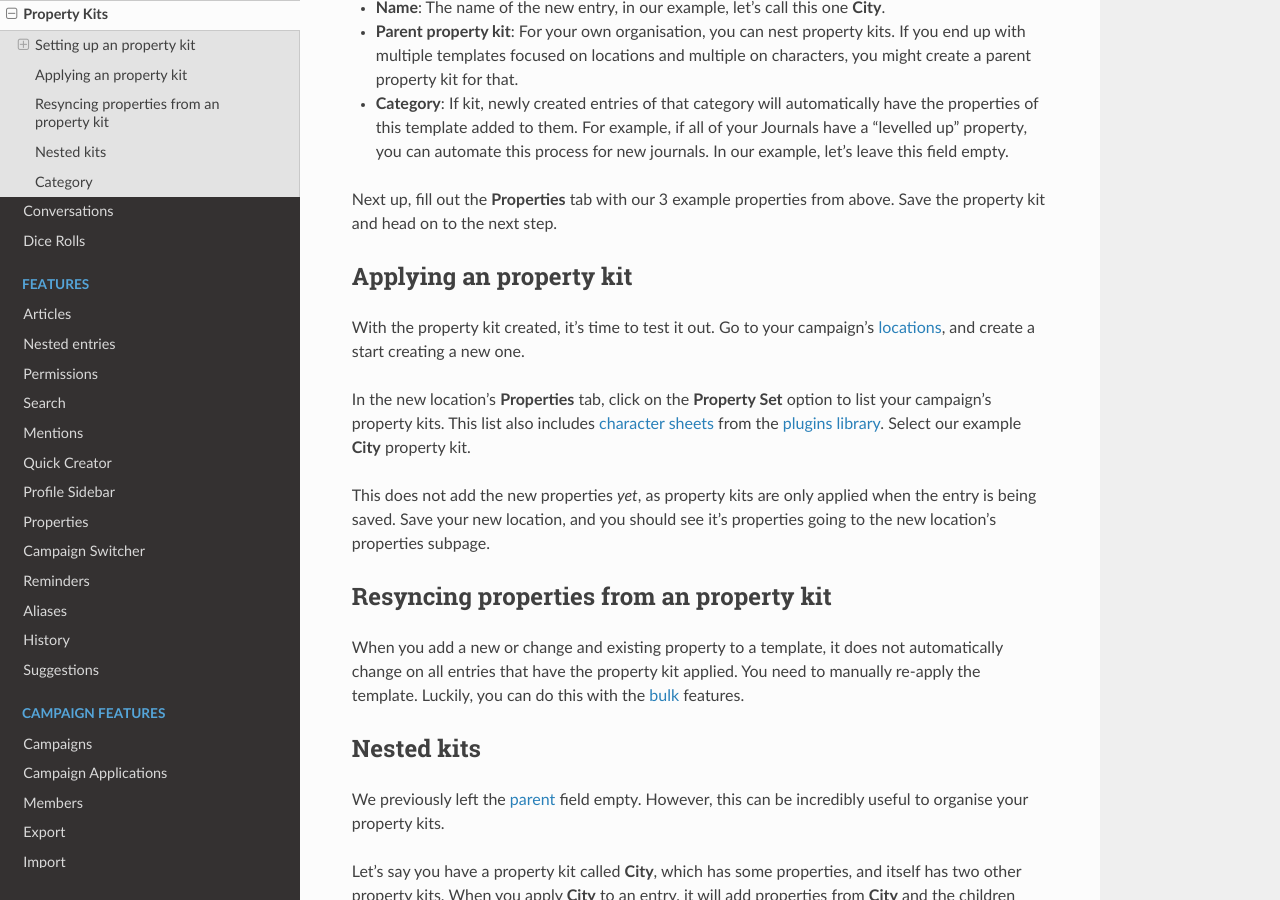
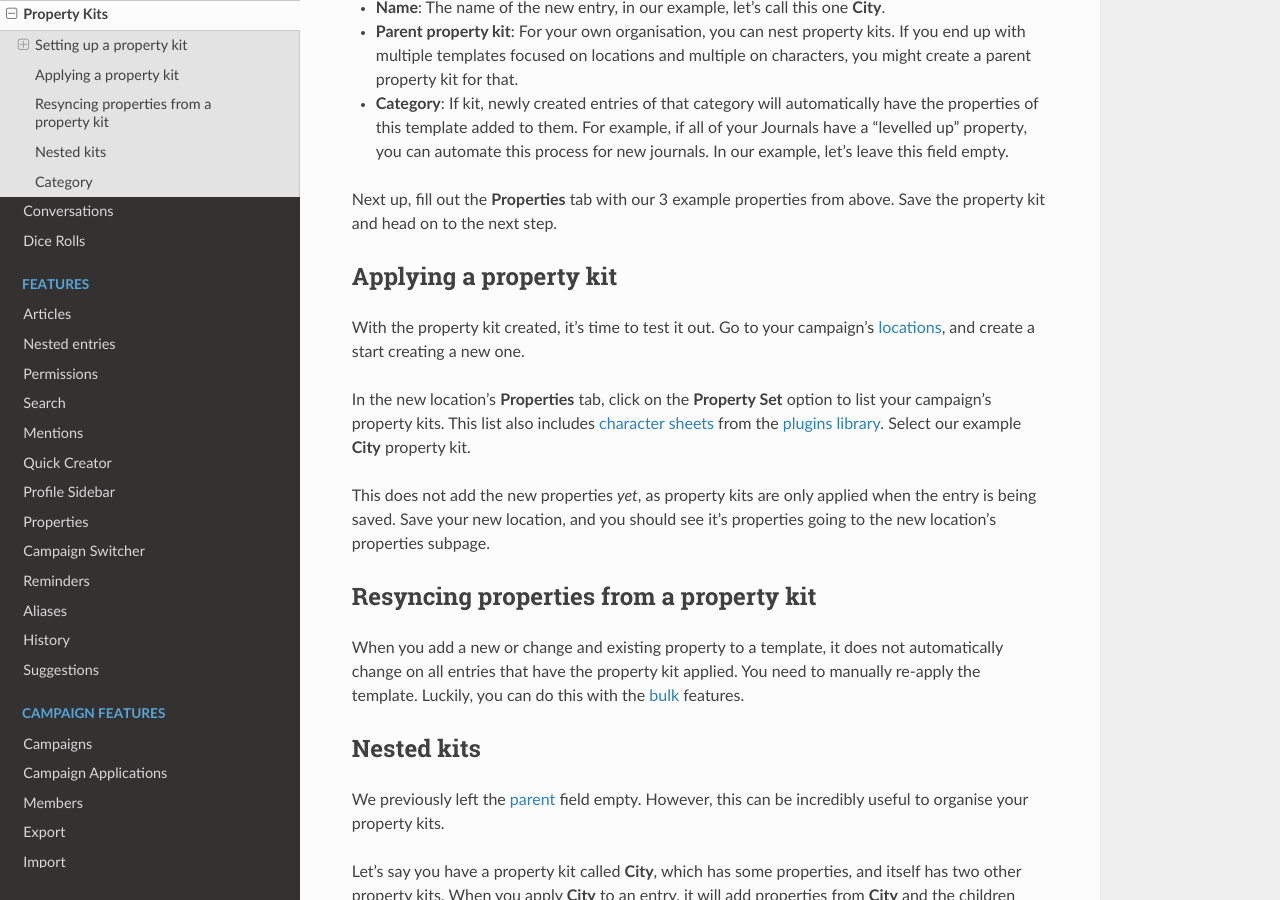
Before and after one commit to owlchester/kanka-docs, a Sphinx documentation site: the page built from docs/entries/property-kits.md, in a window 1280 px wide and 900 px high, scrolled down 1248 px. Built offline with Sphinx 7.4.7 and the Read the Docs theme 3.1.0, drawn with Linux system fonts in a browser that asks for light colours; pages that are not in the unit, such as notebooks, are missing from menus; some of the changed text lies outside the part shown.

Commit message:
Salvatos called me sloppy

```diff
--- a/docs/entries/property-kits.md
+++ b/docs/entries/property-kits.md
@@ -6,7 +6,7 @@ While this video uses a very old interface, the concepts still hold true to this
 
 [![Property kits](https://img.youtube.com/vi/qKnTpuePqUA/0.jpg)](https://youtu.be/qKnTpuePqUA)
 
-## Setting up an property kit
+## Setting up a property kit
 
 Say you're constantly adding the following properties to your cities.
 
@@ -30,7 +30,7 @@ Property kits have the following fields.
 
 Next up, fill out the **Properties** tab with our 3 example properties from above. Save the property kit and head on to the next step.
 
-## Applying an property kit
+## Applying a property kit
 
 With the property kit created, it's time to test it out. Go to your campaign's [locations](/features/entries/locations), and create a start creating a new one.
 
@@ -38,7 +38,7 @@ In the new location's **Properties** tab, click on the **Property Set** option t
 
 This does not add the new properties _yet_, as property kits are only applied when the entry is being saved. Save your new location, and you should see it's properties going to the new location's properties subpage.
 
-## Resyncing properties from an property kit
+## Resyncing properties from a property kit
 
 When you add a new or change and existing property to a template, it does not automatically change on all entries that have the property kit applied. You need to manually re-apply the template. Luckily, you can do this with the [bulk](/advanced/bulk) features.
 
--- a/docs/features/properties.md
+++ b/docs/features/properties.md
@@ -21,7 +21,7 @@ You can reference entries in properties using the advanced mention syntax `[enti
 
 ![Mentions in property values](img/attribute-mention.png)
 
-You can get creative with some [basic math](https://github.com/chriskonnertz/string-calc) options. For example, an property with the value of `{Level}*{Con}` will multiple the `Level` and `Con` properties of this entry. If you want to round up or down, you can use `floor({Level}/3)` or `ceil(({Con}*{Level})/2)` as well.
+You can get creative with some [basic math](https://github.com/chriskonnertz/string-calc) options. For example, a property with the value of `{Level}*{Con}` will multiple the `Level` and `Con` properties of this entry. If you want to round up or down, you can use `floor({Level}/3)` or `ceil(({Con}*{Level})/2)` as well.
 
 Number properties can be set up to only allow values between a range of numbers. For example, use `Level[range:1,10]` to limit the property between 1 and 10. The range values can also reference other properties, for example with `HP[range:0,{MaxHP}]`. When saving a property, if the value is outside the range, it will automatically revert to the closest range value.
 
```
Also changed, not shown: docs/entries/abilities.md (+1 -1 lines).
